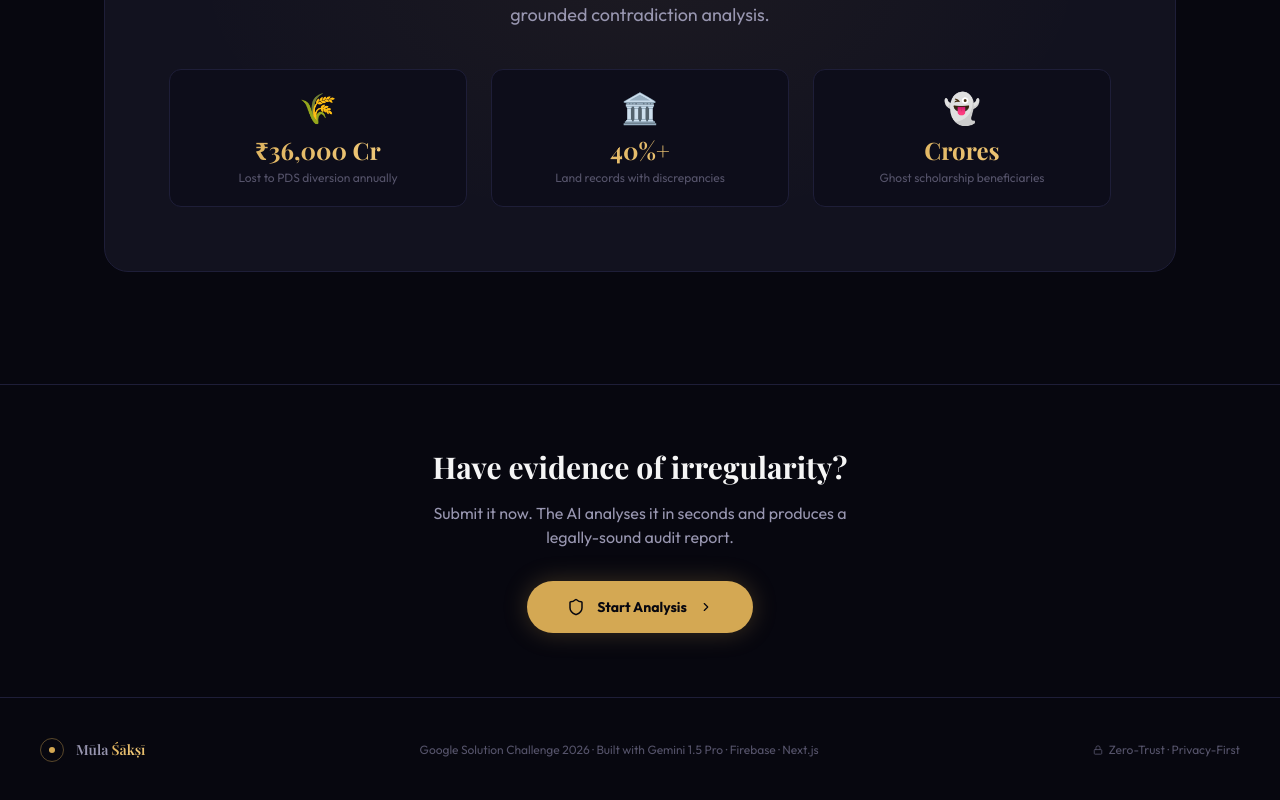
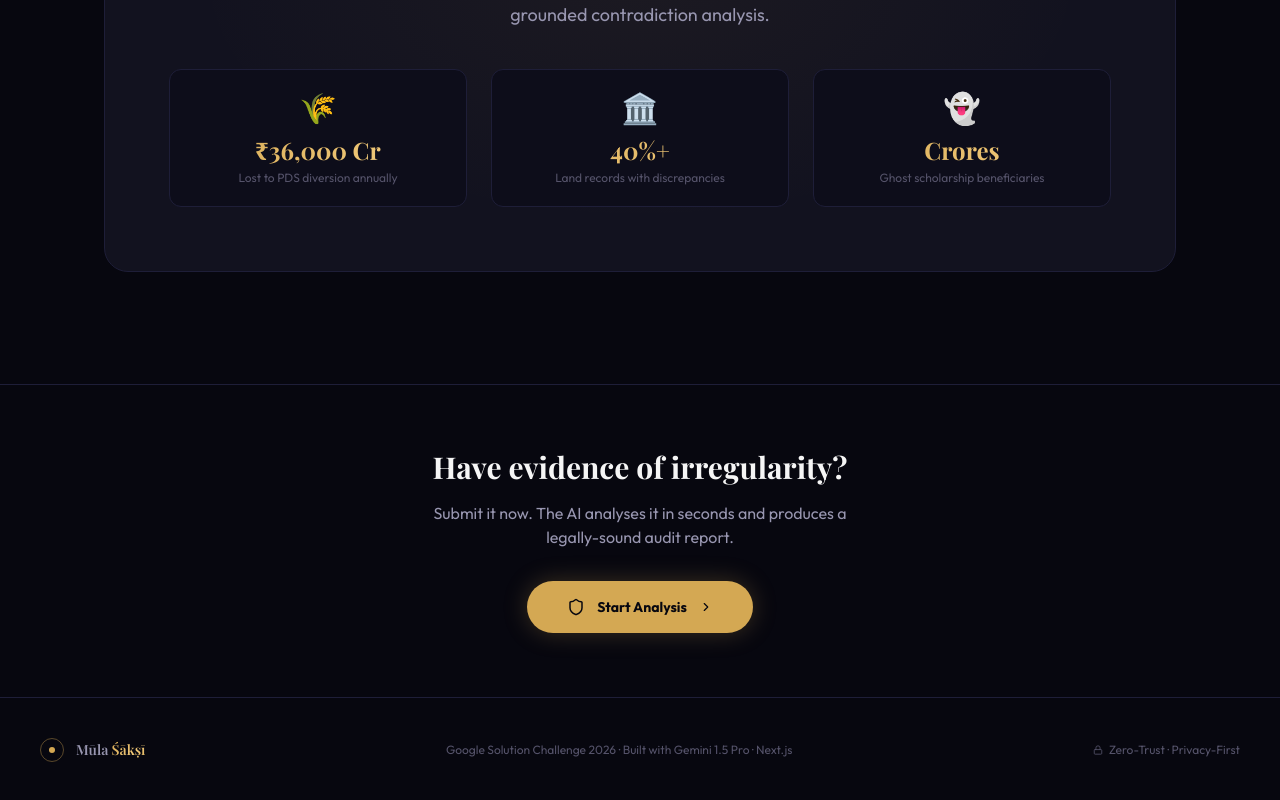
Before and after one commit to 711nishtha/mula-sakshi-ai, a Next.js app: page / in a window 1280 px wide. Shown: the part 2589-3389 px from the top of the page. Built offline with nearby package versions, Linux system fonts and the light colour scheme.

Commit message:
Update footer text
Removed Firebase mention from footer.

```diff
--- a/app/page.tsx
+++ b/app/page.tsx
@@ -334,7 +334,7 @@ export default function HomePage() {
           </span>
         </div>
         <div className="text-xs text-text-muted font-body text-center">
-          Google Solution Challenge 2026 · Built with Gemini 1.5 Pro · Firebase · Next.js
+          Google Solution Challenge 2026 · Built with Gemini 1.5 Pro · Next.js
         </div>
         <div className="flex items-center gap-1.5 text-xs text-text-muted font-body">
           <Lock size={10} />
```
